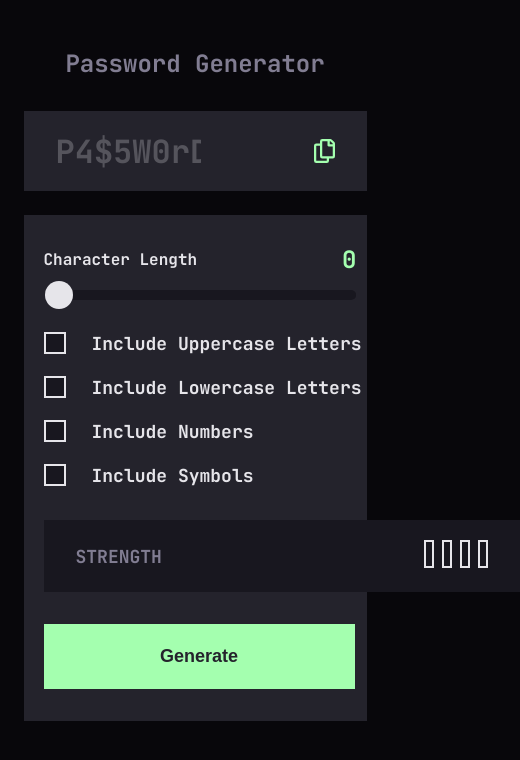
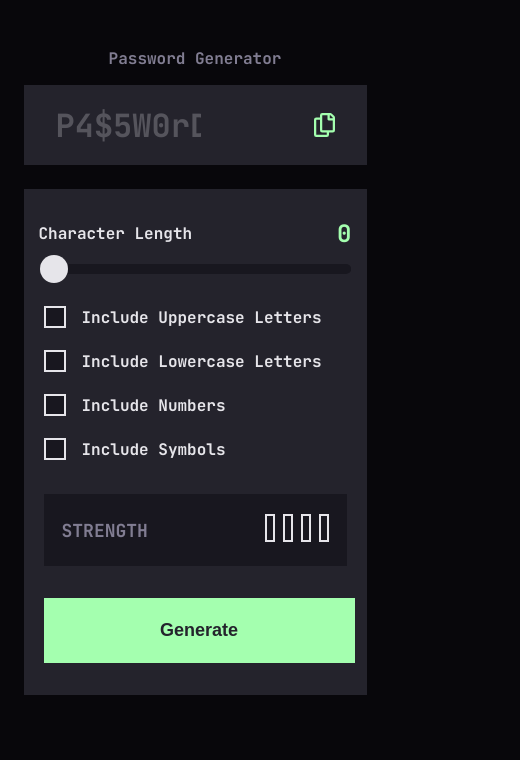
Before and after one commit to Mehcanic/password-generator-app, a React (Vite) app: page / in a window 390 px wide. Shown: the top 760 px of the page, 520 px wide, since content can reach past the window. Built offline with nearby package versions, Linux system fonts and the light colour scheme.

Commit message:
styled mobile; testing

```diff
--- a/src/components/PasswordGenerator/PasswordGenerator.styles.ts
+++ b/src/components/PasswordGenerator/PasswordGenerator.styles.ts
@@ -2,6 +2,10 @@ import styled from "styled-components";
 
 
 export const PasswordGeneratorContainer = styled.div`
-  margin-inline: auto;
+  display: flex;
+  flex-direction: column;
+  align-items: center;
+
+
   width: 100%;
 `
--- a/src/components/PasswordGenerator/PasswordGenerator.tsx
+++ b/src/components/PasswordGenerator/PasswordGenerator.tsx
@@ -1,6 +1,6 @@
 import React, { useState } from 'react';
 import Button from '../visualComponents/Button';
-import { CheckBox, CheckBoxLabel, CheckBoxParagraph } from '../visualComponents/CheckBox';
+import { CheckBoxContainer, CheckBox, CheckBoxLabel, CheckBoxParagraph } from '../visualComponents/CheckBox';
 import { Slider, SliderLabel, SliderParagraph } from '../visualComponents/Slider';
 import { PasswordGeneratorContainer } from './PasswordGenerator.styles';
 
@@ -45,8 +45,11 @@ const PasswordGenerator: React.FC<PasswordGeneratorProps> = ({ onPasswordChange,
           onChange={(e) => setLength(Number(e.target.value))}
         />
       </SliderLabel>
+
+      <CheckBoxContainer>
         <CheckBoxLabel>
           <CheckBox
+            name="checkbox"
             type="checkbox"
             checked={hasUpperCase}
             onChange={(e) => setHasUpperCase(e.target.checked)}
@@ -55,6 +58,7 @@ const PasswordGenerator: React.FC<PasswordGeneratorProps> = ({ onPasswordChange,
         </CheckBoxLabel>
         <CheckBoxLabel>
           <CheckBox
+            name="checkbox"
             type="checkbox"
             checked={hasLowerCase}
             onChange={(e) => setHasLowerCase(e.target.checked)}
@@ -63,6 +67,7 @@ const PasswordGenerator: React.FC<PasswordGeneratorProps> = ({ onPasswordChange,
         </CheckBoxLabel>
         <CheckBoxLabel>
           <CheckBox
+            name="checkbox"
             type="checkbox"
             checked={hasNumbers}
             onChange={(e) => setHasNumbers(e.target.checked)}
@@ -71,14 +76,16 @@ const PasswordGenerator: React.FC<PasswordGeneratorProps> = ({ onPasswordChange,
         </CheckBoxLabel>
         <CheckBoxLabel>
           <CheckBox
+            name="checkbox"
             type="checkbox"
             checked={hasSymbols}
             onChange={(e) => setHasSymbols(e.target.checked)}
             />
           <CheckBoxParagraph>Include Symbols</CheckBoxParagraph>
         </CheckBoxLabel>
+      </CheckBoxContainer>
 
-      <PasswordStrength password={password} />
+      <PasswordStrength password={password} isFilled={true} />
       <Button onClick={() => generatePassword()}>Generate</Button>
     </PasswordGeneratorContainer>
   );
--- a/src/components/PasswordStrength/PasswordStrength.styles.ts
+++ b/src/components/PasswordStrength/PasswordStrength.styles.ts
@@ -1,28 +1,38 @@
 import styled from "styled-components"
 
-import type { StrengthBarProps } from "../StrengthBarFill/StrengthBarFill.styles";
 
-// TODO fix not working opacity for StrengthContainer
-// TODO make mobile styles work for phones
+export interface StrengthBarProps {
+  backgroundColor?: string;
+  borderColor?: string;
+  opacity?: number;
+  isFilled?: boolean;
+}
+
 export const StrengthContainer = styled.div<StrengthBarProps>`
   display: flex;
   flex-direction: row;
   justify-content: space-between;
   align-items: center;
   font-size: 18px;
-  width: 476px;
+  width: 100%;
+  max-width: 476px;
   height: 72px;
   margin: 32px 0;
-  padding: 32px;
+  padding: 25px 32px;
   background-color: #18171F;
-  &.filled {
-      opacity: ${props => props.opacity};
-    }
+  opacity: ${props => props.isFilled ? props.opacity : 0.72};
 
   p {
     color: #817d92;
   }
 
+  @media (max-width: 460px) {
+    font-size: 16px;
+    padding: 16px 18px;
+    p {
+      font-size: 18px;
+    }
+  }
 `
 
 export const StrengthBar = styled.div`
@@ -34,7 +44,32 @@ export const StrengthBar = styled.div`
   p {
     color: #e6e5ea;
     white-space: nowrap;
-    margin-right: 8px;
+  }
+`
+
+export const StrengthBarFill = styled.div<StrengthBarProps>`
+  display: flex;
+  flex-direction: row;
+  justify-content: space-between;
+
+  width: 100%;
+  height: 32px;
+
+  @media (max-width: 460px) {
+    font-size: 16px;
+
   }
 
+  div {
+    background-color: #18171F;
+    border: 2px solid #E6E5EA;
+    width: 10px;
+    height: 28px;
+    margin-left: 8px;
+
+    &.filled {
+      background-color: ${props => props.backgroundColor};
+      border: 2px solid ${props => props.borderColor};
+    }
+  }
 `
--- a/src/components/PasswordStrength/PasswordStrength.tsx
+++ b/src/components/PasswordStrength/PasswordStrength.tsx
@@ -1,14 +1,31 @@
 import React, { useEffect, useState } from 'react';
-import { StrengthBar, StrengthContainer } from './PasswordStrength.styles';
-import StrengthBarFill from '../StrengthBarFill/StrengthBarFill'
 
+import { StrengthBar, StrengthContainer, StrengthBarFill } from './PasswordStrength.styles';
 
 interface PasswordStrengthProps {
   password: string;
+  isFilled: boolean;
 }
 
-const PasswordStrength: React.FC<PasswordStrengthProps> = ({ password }) => {
+const getColorFromStrength = (strength: string) => {
+  switch (strength) {
+    case 'TOO WEAK!':
+      return { color: '#F64A4A', level: 1, opacity: 0.72 };
+    case 'WEAK':
+      return { color: '#FB7C58', level: 2, opacity: 1 };
+    case 'MEDIUM':
+      return { color: '#F8CD65', level: 3, opacity: 1 };
+    case 'STRONG':
+      return { color: '#A4FFAF', level: 4, opacity: 1 };
+    default:
+      return { color: '#18171F', level: 0, opacity: 1 };
+  }
+};
+
+const PasswordStrength: React.FC<PasswordStrengthProps> = ({ password, isFilled }) => {
   const [strength, setStrength] = useState('');
+  const { color, level, opacity } = getColorFromStrength(strength);
+  const bars = new Array(4).fill(false).fill(true, 0, level);
 
   useEffect(() => {
     checkPasswordStrength(password);
@@ -42,12 +59,21 @@ const PasswordStrength: React.FC<PasswordStrengthProps> = ({ password }) => {
   }
 
   return (
-    <StrengthContainer>
+    <StrengthContainer opacity={opacity} isFilled={isFilled} >
       <p>STRENGTH</p>
       <StrengthBar>
       {strength !== '' && <p>{strength}</p>}
-        <StrengthBarFill strength={strength} />
+        {/* <StrengthBarFill strength={strength} /> */}
+        <StrengthBarFill backgroundColor={color} borderColor={color} >
+          {bars.map((isFilled, index) => (
+            <div
+              key={index}
+              className={`strength-bar-fill ${isFilled ? 'filled' : ''}`}
+            />
+          ))}
+        </StrengthBarFill>
       </StrengthBar>
+
     </StrengthContainer>
   );
 };
--- a/src/components/StrengthBarFill/StrengthBarFill.styles.ts
+++ /dev/null
@@ -1,30 +0,0 @@
-import styled from "styled-components";
-
-export interface StrengthBarProps {
-  backgroundColor?: string;
-  borderColor?: string;
-  opacity?: number;
-}
-
-export const StrengthBar = styled.div<StrengthBarProps>`
-  display: flex;
-  flex-direction: row;
-  justify-content: space-between;
-
-  width: 100%;
-  height: 32px;
-
-  div {
-    background-color: #18171F;
-    border: 2px solid #E6E5EA;
-    width: 10px;
-    height: 28px;
-    margin-left: 8px;
-
-    &.filled {
-      background-color: ${props => props.backgroundColor};
-      border: 2px solid ${props => props.borderColor};
-      opacity: ${props => props.opacity};
-    }
-  }
-`
--- a/src/components/StrengthBarFill/StrengthBarFill.tsx
+++ /dev/null
@@ -1,38 +0,0 @@
-import { StrengthBar } from './StrengthBarFill.styles'
-
-export interface StrengthBarProps {
-  strength: string;
-
-}
-
-const getColorFromStrength = (strength: string) => {
-  switch (strength) {
-    case 'TOO WEAK!':
-      return { color: '#F64A4A', level: 1, opacity: 0.72 };
-    case 'WEAK':
-      return { color: '#FB7C58', level: 2, opacity: 1 };
-    case 'MEDIUM':
-      return { color: '#F8CD65', level: 3, opacity: 1 };
-    case 'STRONG':
-      return { color: '#A4FFAF', level: 4, opacity: 1 };
-    default:
-      return { color: '#18171F', level: 0, opacity: 1 };
-  }
-};
-
-const StrengthBarFill = ({ strength }: StrengthBarProps) => {
-  const { color, level, opacity } = getColorFromStrength(strength);
-  const bars = new Array(4).fill(false).fill(true, 0, level);
-
-  return (
-    <StrengthBar backgroundColor={color} borderColor={color} opacity={opacity}>
-      {bars.map((isFilled, index) => (
-        <div
-          key={index}
-          className={`strength-bar-fill ${isFilled ? 'filled' : ''}`}
-        />
-      ))}
-    </StrengthBar>
-  )
-}
-export default StrengthBarFill
--- a/src/components/TextField/TextField.tsx
+++ b/src/components/TextField/TextField.tsx
@@ -25,6 +25,7 @@ function TextField({ type, value, onChange }: TextFieldProps) {
   return (
     <TextFieldContainer>
       <Input
+        name='password'
         type={type}
         value={value}
         onChange={onChange}
--- a/src/components/visualComponents/CheckBox.tsx
+++ b/src/components/visualComponents/CheckBox.tsx
@@ -1,5 +1,31 @@
 // CheckBox.tsx
 import styled from 'styled-components';
+
+export const CheckBoxContainer = styled.div`
+  display: flex;
+  flex-direction: column;
+  align-items: flex-start;
+  width: 100%;
+  margin: 0 16px;
+`
+
+export const CheckBoxLabel = styled.label`
+  display: flex;
+  justify-content: start;
+  align-items: top;
+  width: 100%;
+  margin: 0 auto 20px auto;
+  padding-left: 16px;
+  cursor: pointer;
+
+  :last-child {
+    margin-bottom: 0;
+  }
+
+  @media (max-width: 460px) {
+    padding-left: 0;
+  }
+`;
 
 export const CheckBox = styled.input.attrs({ type: 'checkbox' })`
   appearance: none;
@@ -61,14 +87,11 @@ export const CheckBox = styled.input.attrs({ type: 'checkbox' })`
   &:indeterminate::before {
     background-color: #a4ffaf;
   }
-`;
 
-export const CheckBoxLabel = styled.label`
-  display: flex;
-  justify-content: start;
-  align-items: top;
-  width: 476px;
-  margin-bottom: 20px;
+  @media (max-width: 460px) {
+    font-size: 16px;
+
+  }
 `;
 
 export const CheckBoxParagraph = styled.p`
@@ -77,5 +100,10 @@ export const CheckBoxParagraph = styled.p`
   font-size: 18px;
   font-weight: bold;
   line-height: 24px;
-  margin-left: 30px;
+  margin-left: 24px;
+
+  @media (max-width: 460px) {
+    font-size: 16px;
+    margin-left: 20px;
+  }
 `;
--- a/src/components/visualComponents/Heading.tsx
+++ b/src/components/visualComponents/Heading.tsx
@@ -8,6 +8,11 @@ const Heading = styled.h1`
   margin: 0 auto;
   padding: 2rem 0;
   color: #817D92;
+
+  @media (max-width: 460px) {
+    font-size: 16px;
+    padding: 2rem 0 1rem 0;
+  }
 `
 
 
```
Lines whose indentation alone changed are shown as unchanged.
